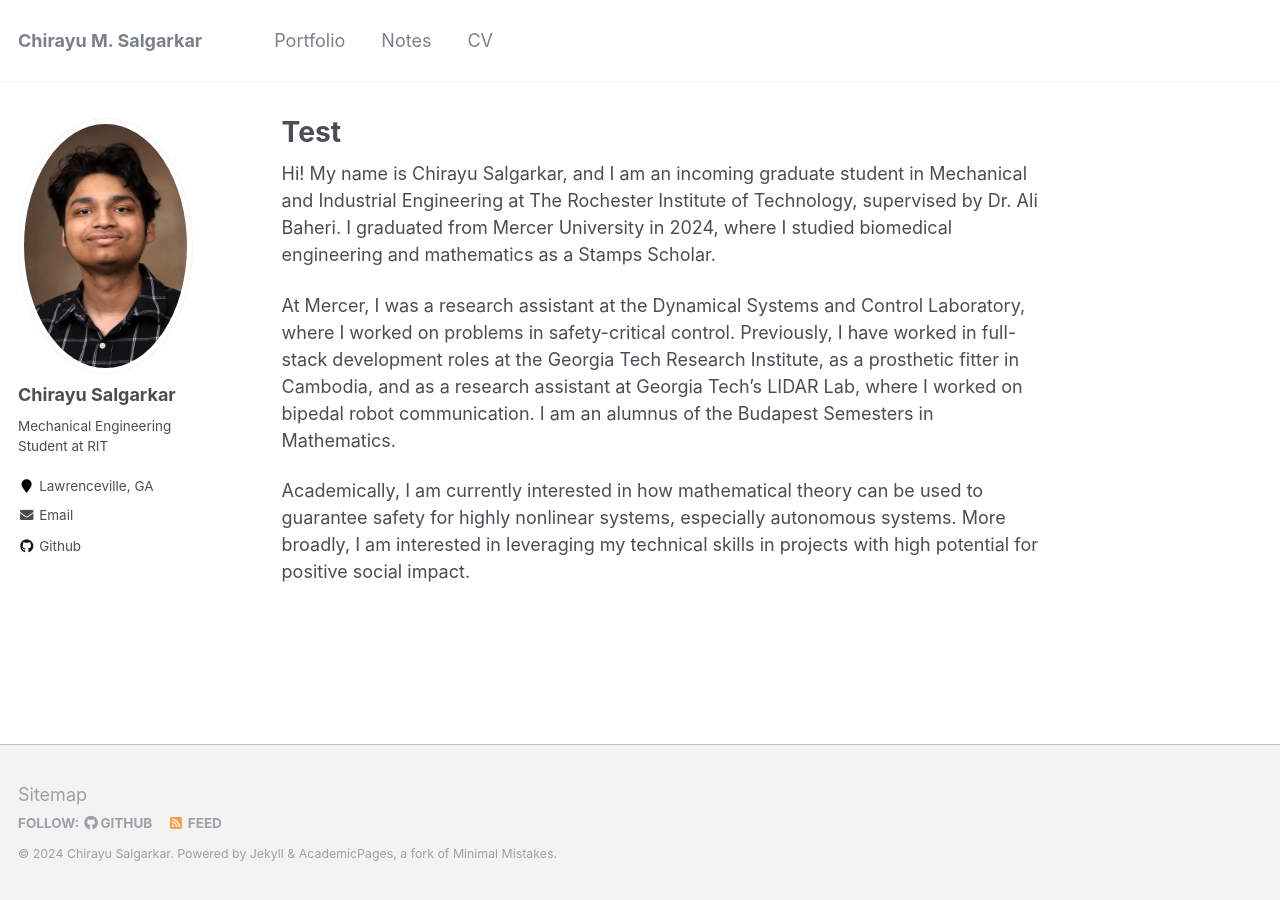
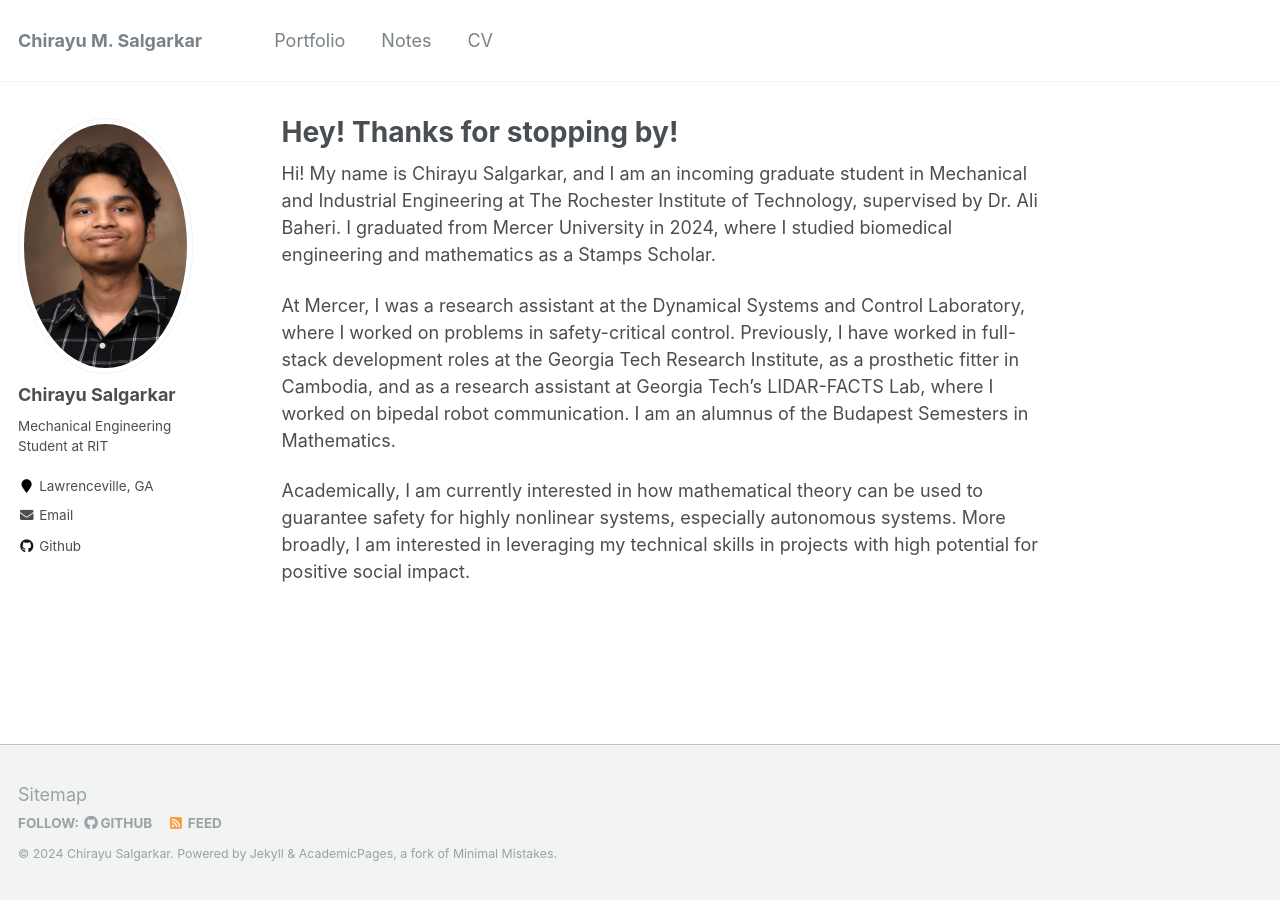
Before and after one commit to ChirayuSalgarkar/ChirayuSalgarkar.github.io, a Jekyll site: the page built from _pages/about.md, in a window 1280 px wide. Built offline with Jekyll 4.4.1, drawn with Linux system fonts in a browser that asks for light colours.

Commit message:
silly changes

```diff
--- a/_pages/about.md
+++ b/_pages/about.md
@@ -1,6 +1,6 @@
 ---
 permalink: /
-title: "Test"
+title: "Hey! Thanks for stopping by!"
 excerpt: "About me"
 author_profile: true
 redirect_from:
@@ -10,6 +10,6 @@
 
 Hi! My name is Chirayu Salgarkar, and I am an incoming graduate student in Mechanical and Industrial Engineering at The Rochester Institute of Technology, supervised by Dr. Ali Baheri. I graduated from Mercer University in 2024, where I studied biomedical engineering and mathematics as a Stamps Scholar.
 
-At Mercer, I was a research assistant at the Dynamical Systems and Control Laboratory, where I worked on problems in safety-critical control. Previously, I have worked in full-stack development roles at the Georgia Tech Research Institute, as a prosthetic fitter in Cambodia, and as a research assistant at Georgia Tech's LIDAR Lab, where I worked on bipedal robot communication. I am an alumnus of the Budapest Semesters in Mathematics.
+At Mercer, I was a research assistant at the Dynamical Systems and Control Laboratory, where I worked on problems in safety-critical control. Previously, I have worked in full-stack development roles at the Georgia Tech Research Institute, as a prosthetic fitter in Cambodia, and as a research assistant at Georgia Tech's LIDAR-FACTS Lab, where I worked on bipedal robot communication. I am an alumnus of the Budapest Semesters in Mathematics.
 
 Academically, I am currently interested in how mathematical theory can be used to guarantee safety for highly nonlinear systems, especially autonomous systems. More broadly, I am interested in leveraging my technical skills in projects with high potential for positive social impact.
```
Also changed, not shown: _notes/trial.md (+1 -1 lines).
